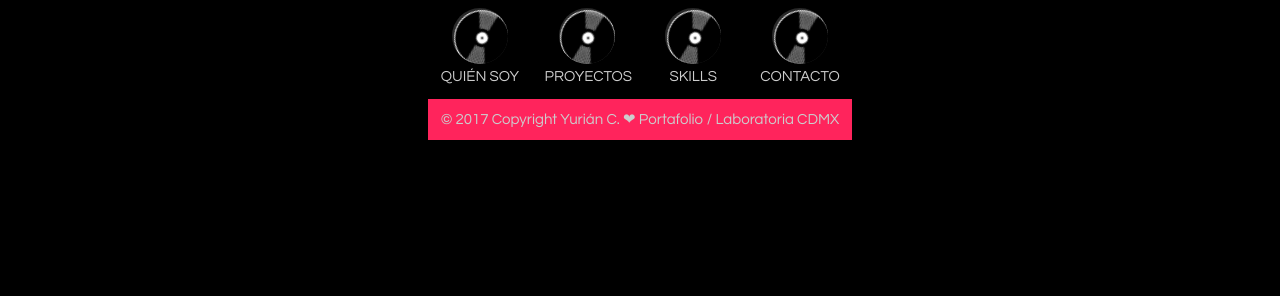
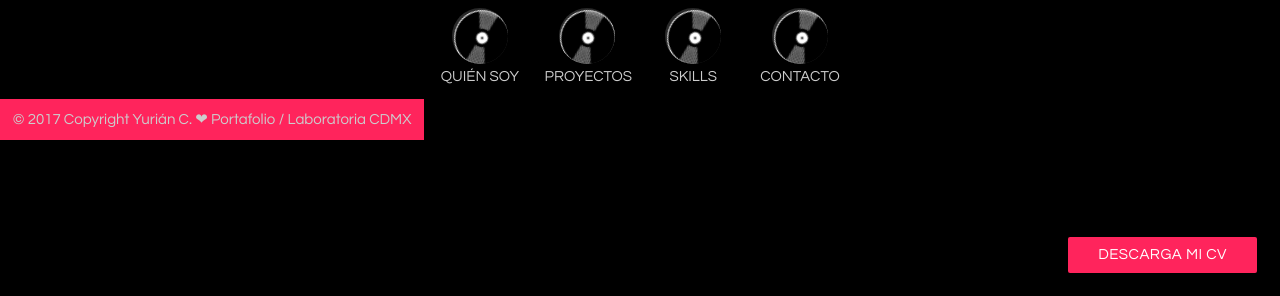
Before and after one commit to YurianKB/YurianKB.github.io, a plain HTML site: page index.html in a window 1280 px wide. Shown: the part 504-800 px from the top of the page. Drawn offline with Linux system fonts and the light colour scheme.

Commit message:
Agregado botón de CV en inicio

```diff
--- a/index.html
+++ b/index.html
@@ -13,7 +13,9 @@
 </head>
 
 <body>
-
+	<div class="row right-align fixed-action-btn">
+		<a class="waves-effect waves-light btn fondo-rosa">DESCARGA MI CV</a>
+	</div>
 
 	<!-- Título-->
 	<div class="row container-titulo">
@@ -71,7 +73,8 @@
 
 
 	<!--F O O T E R-->
-	<footer class="center-align">
+
+	<footer class="left-align">
 		<span class="texto-blanco fondo-rosa footer-inicio" font size="0">© 2017 Copyright Yurián C. ❤ Portafolio / Laboratoria CDMX</span>
 	</footer>
 
```
Lines whose indentation alone changed are shown as unchanged.
